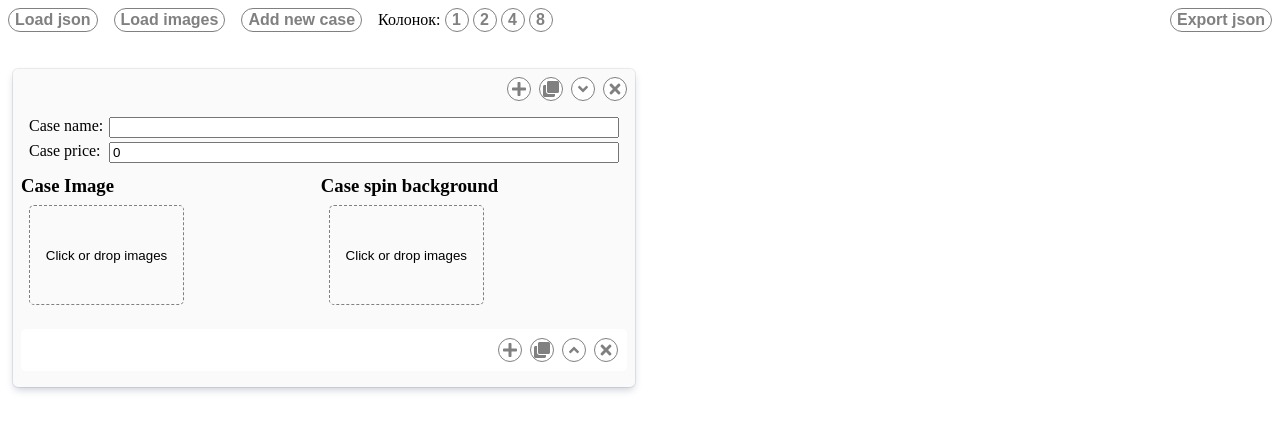
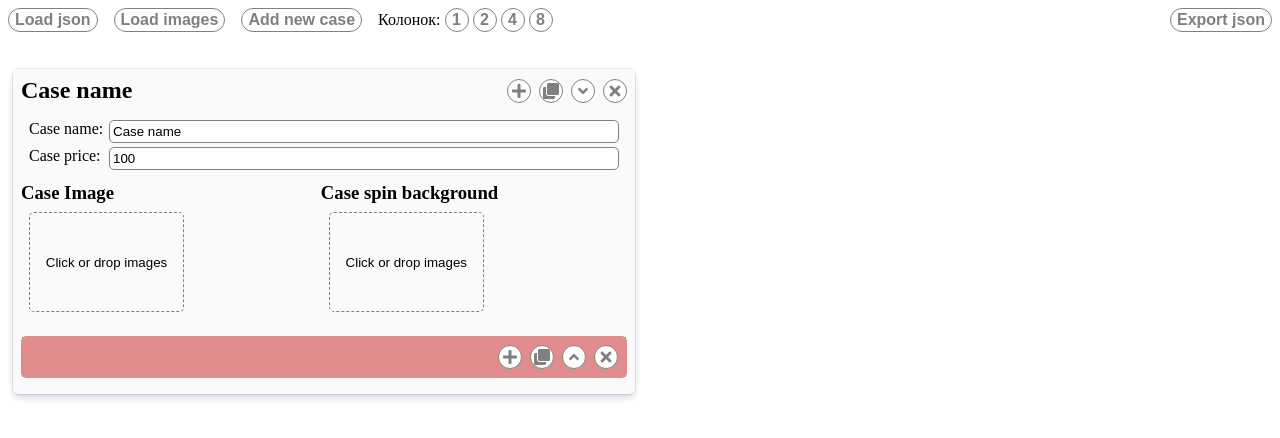
Before and after one commit to jinonensk/csc-front, a Vue app: page / in a window 1280 px wide. Shown: the top 438 px of the page. Built offline with nearby package versions, Linux system fonts and the light colour scheme.

Commit message:
fix focus

```diff
--- a/src/assets/global.scss
+++ b/src/assets/global.scss
@@ -6,6 +6,19 @@ ul {
 
 body * {
   box-sizing: border-box;
+
+  &:focus {
+    outline-color: rgb(77, 144, 254);
+    outline-offset: 3px;
+    outline-style: auto;
+    outline-width: 5px;
+  }
+}
+
+input {
+  border-radius: 5px;
+  border: 1px solid rgba(128, 128, 128, 9.5);
+  padding: 3px;
 }
 
 button {
@@ -34,4 +47,5 @@ p {
   ); /* stylelint-disable-line property-no-vendor-prefix */
   clip-path: inset(100%); /* stylelint-disable-line indentation */
   white-space: nowrap;
+  visibility: hidden;
 }
--- a/src/store/state.js
+++ b/src/store/state.js
@@ -3,24 +3,24 @@ export default () => ({
     caseList: [
       {
         id: "0000-0000-0000-0000",
-        caseName: "",
-        casePrice: 0,
-        caseImg: "caseImg.png",
-        caseSpinBackground: "caseSpinBackground.png",
+        caseName: "Case name",
+        casePrice: 100,
+        caseImg: "case-img.png",
+        caseSpinBackground: "case-spin-background.png",
         dropList: [
           {
             id: "1111-1111-1111-1111",
             rate: 0,
-            color: "#FFFFFF",
+            color: "#E28D8D",
             itemList: [
               {
                 id: "2222-2222-2222-2222",
                 caseId: "0000-0000-0000-0000",
                 dropRateId: "1111-1111-1111-1111",
                 itemPrice: 0,
-                itemName: "",
-                skinName: "",
-                skinImg: "",
+                itemName: "Item name",
+                skinName: "Skin name",
+                skinImg: "skin-image.png",
               },
             ],
           },
```
